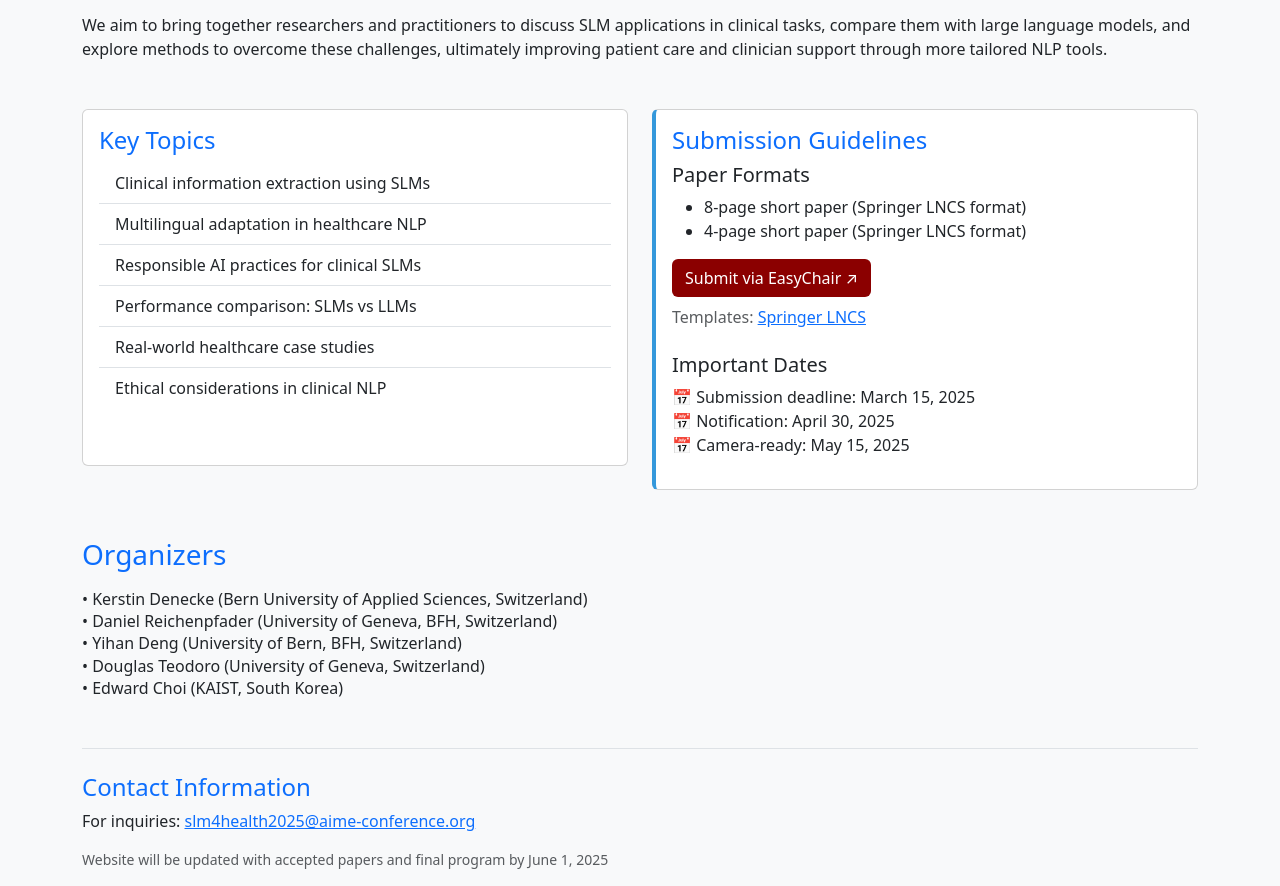
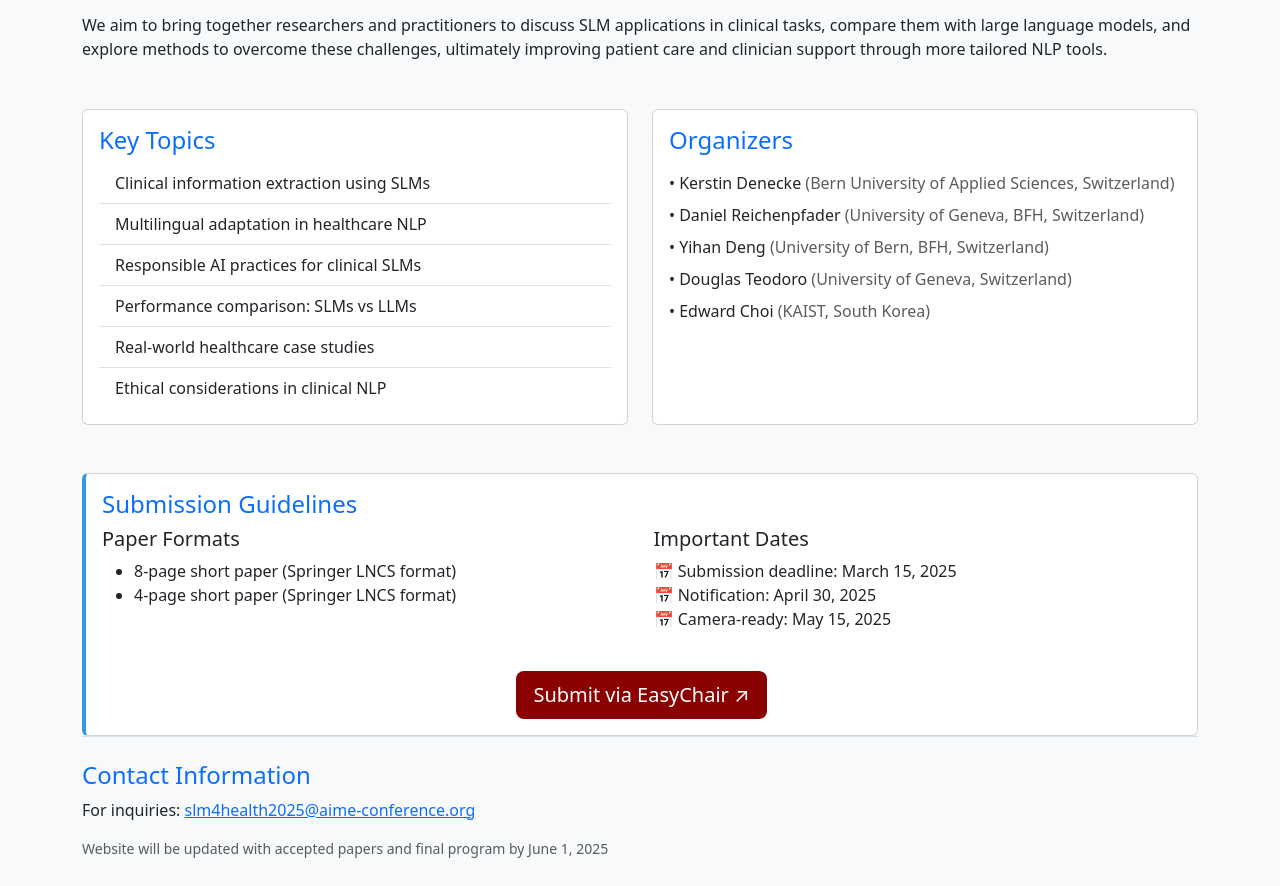
Before and after one commit to dyhpf/cfp, a plain HTML site: page index.html in a window 1280 px wide. Shown: the part 528-1414 px from the top of the page. Drawn offline with nearby package versions, Linux system fonts and the light colour scheme.

Commit message:
Update index.html
change directions

```diff
--- a/index.html
+++ b/index.html
@@ -44,8 +44,9 @@
         </section>
 
         <!-- Topics & Submission -->
-        <div class="row mb-5">
-            <!-- Your Original Topics Section -->
+        <!-- Equal-Height Topics & Organizers -->
+<div class="row mb-4">
+    <!-- Topics Section -->
     <div class="col-md-6 mb-4">
         <div class="card h-100">
             <div class="card-body">
@@ -62,29 +63,43 @@
         </div>
     </div>
 
-            <!-- Submission Section with EasyChair Link -->
-            <div class="col-md-6">
-                <div class="card h-100 submission-card">
+    <!-- Organizers Section -->
+    <div class="col-md-6 mb-4">
+        <div class="card h-100">
+            <div class="card-body">
+                <h4 class="text-primary mb-3">Organizers</h4>
+                <ul class="list-unstyled mb-0">
+                    <li class="mb-2">• Kerstin Denecke
+                        <span class="text-muted">(Bern University of Applied Sciences, Switzerland)</span></li>
+                    <li class="mb-2">• Daniel Reichenpfader
+                        <span class="text-muted">(University of Geneva, BFH, Switzerland)</span></li>
+                    <li class="mb-2">• Yihan Deng
+                        <span class="text-muted">(University of Bern, BFH, Switzerland)</span></li>
+                    <li class="mb-2">• Douglas Teodoro
+                        <span class="text-muted">(University of Geneva, Switzerland)</span></li>
+                    <li>• Edward Choi
+                        <span class="text-muted">(KAIST, South Korea)</span></li>
+                </ul>
+            </div>
+        </div>
+    </div>
+</div>
+
+<!-- Full-Width Submission Section -->
+<div class="row">
+    <div class="col-12">
+        <div class="card submission-card">
             <div class="card-body">
                 <h4 class="card-title text-primary">Submission Guidelines</h4>
-                        <div class="mb-4">
+                <div class="row">
+                    <div class="col-md-6">
                         <h5>Paper Formats</h5>
                         <ul>
                             <li>8-page short paper (Springer LNCS format)</li>
                             <li>4-page short paper (Springer LNCS format)</li>
                         </ul>
-                            <a href="https://easychair.org/conferences?conf=slm4health"
-                               class="btn easychair-btn"
-                               target="_blank">
-                               Submit via EasyChair ↗
-                            </a>
-                            <p class="text-muted mt-2">Templates:
-                                <a href="https://www.springer.com/gp/computer-science/lncs/conference-proceedings-guidelines" target="_blank">
-                                    Springer LNCS
-                                </a>
-                            </p>
                     </div>
-
+                    <div class="col-md-6">
                         <h5>Important Dates</h5>
                         <ul class="list-unstyled">
                             <li>📅 Submission deadline: March 15, 2025</li>
@@ -93,20 +108,17 @@
                         </ul>
                     </div>
                 </div>
+                <div class="text-center mt-4">
+                    <a href="https://easychair.org/conferences?conf=slm4health"
+                       class="btn easychair-btn btn-lg"
+                       target="_blank">
+                       Submit via EasyChair ↗
+                    </a>
                 </div>
             </div>
-
-        <!-- Updated Organizers Section -->
-        <section class="mb-5">
-        <h3 class="text-primary mb-3">Organizers</h3>
-        <ul class="list-unstyled mb-0" style="line-height: 1.4;">
-           <li>• Kerstin Denecke (Bern University of Applied Sciences, Switzerland)</li>
-           <li>• Daniel Reichenpfader (University of Geneva, BFH, Switzerland)</li>
-           <li>• Yihan Deng (University of Bern, BFH, Switzerland)</li>
-           <li>• Douglas Teodoro (University of Geneva, Switzerland)</li>
-           <li>• Edward Choi (KAIST, South Korea)</li>
-        </ul>
-        </section>
+        </div>
+    </div>
+</div>
 
         <!-- Contact -->
         <footer class="border-top pt-4">
```
Lines whose indentation alone changed are shown as unchanged.
